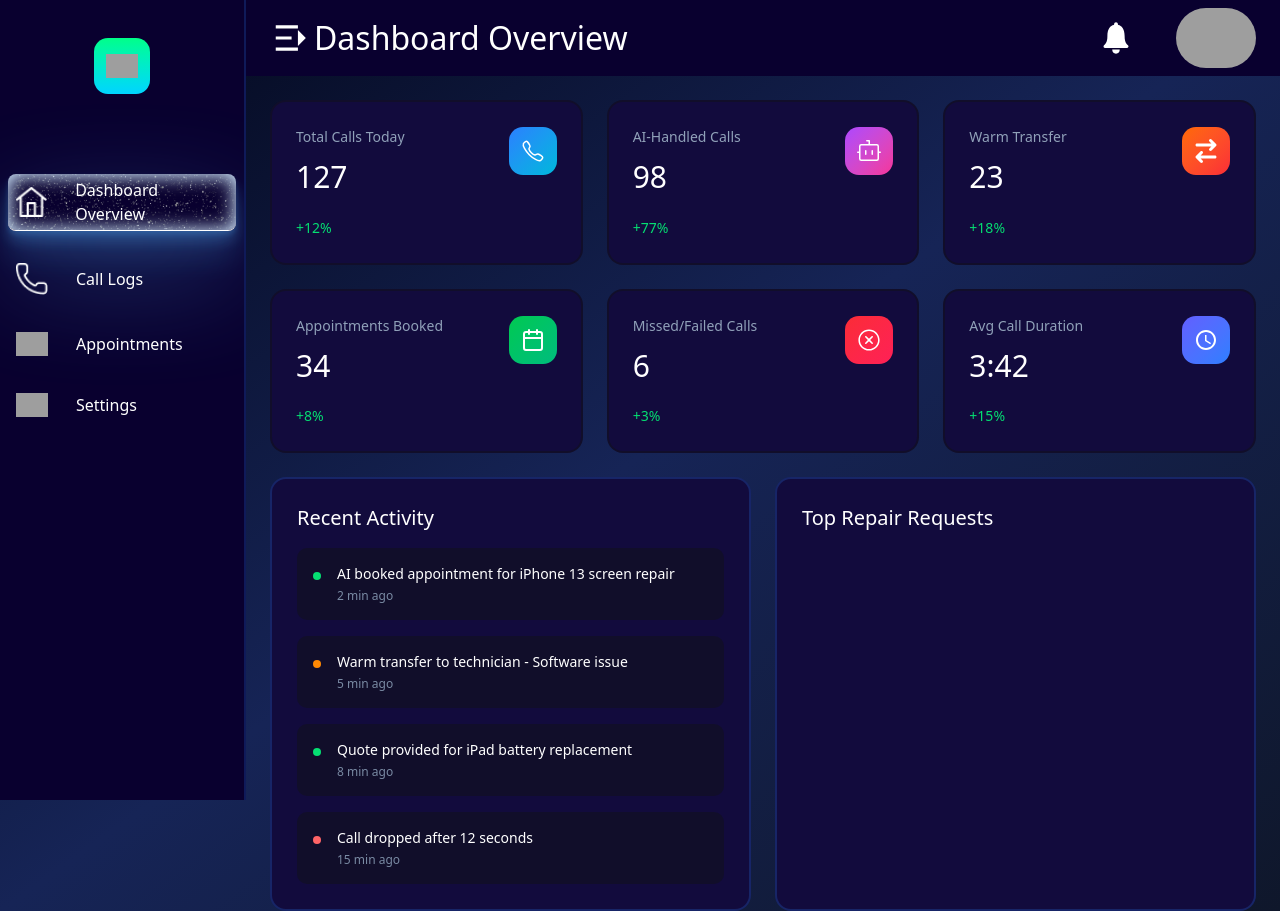
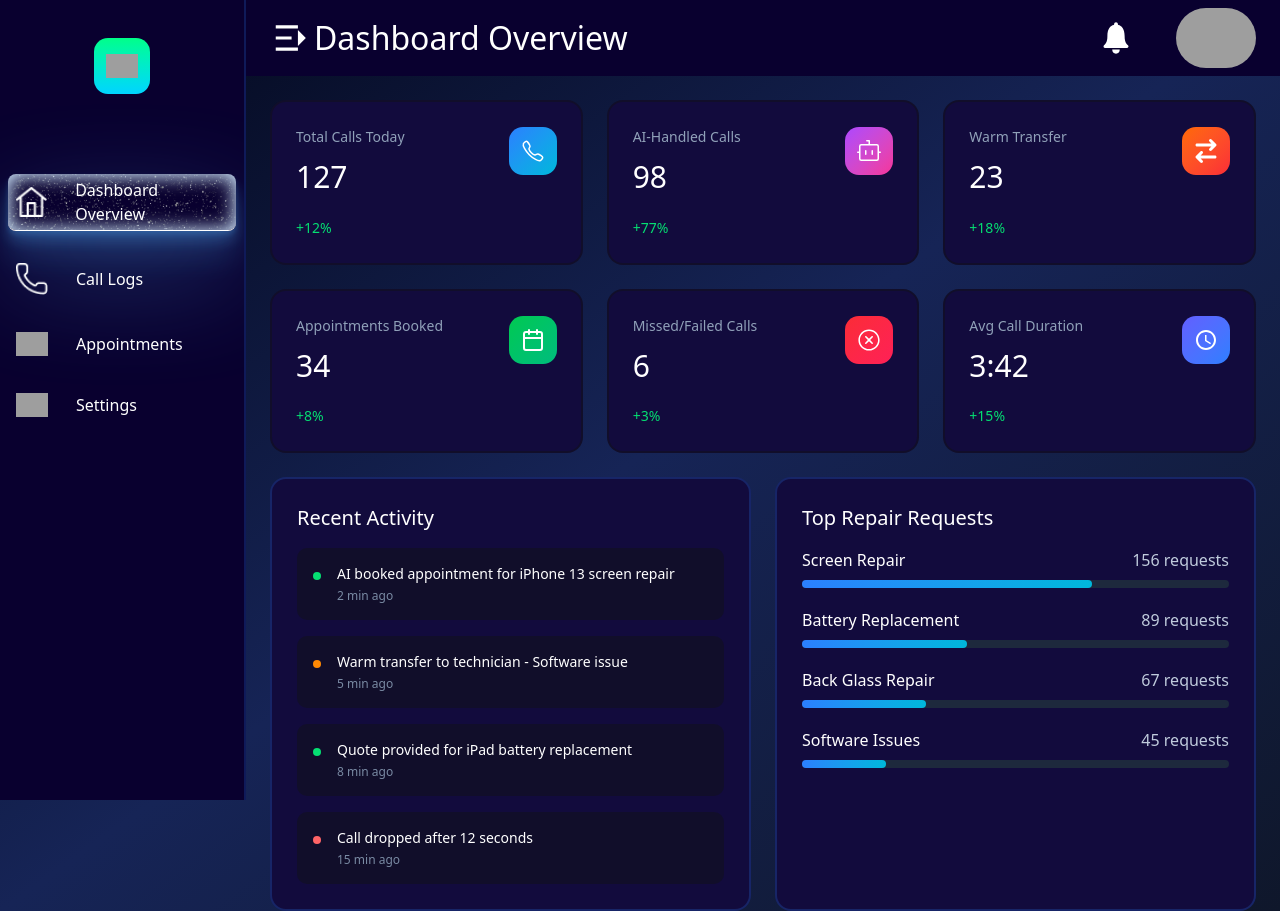
Before and after one commit to Sabbir-75/Dashboard, a React (Vite) app: page / in a window 1280 px wide. Built offline with nearby package versions, Linux system fonts and the light colour scheme; grey boxes are pictures that could not be loaded.

Commit message:
implementation Activity and Request section and  polishing

```diff
--- a/src/Components/Requests/Requests.jsx
+++ b/src/Components/Requests/Requests.jsx
@@ -1,12 +1,66 @@
-import React from 'react';
+import React, { useEffect, useState } from 'react';
 import CardContainer from '../Container/CardContainer/CardContainer';
 
+const repairData = [
+    {
+        id: 1,
+        title: "Screen Repair",
+        value: 156
+    },
+    {
+        id: 2,
+        title: "Battery Replacement",
+        value: 89
+    },
+    {
+        id: 3,
+        title: "Back Glass Repair",
+        value: 67
+    },
+    {
+        id: 4,
+        title: "Software Issues",
+        value: 45
+    },
+];
+
 const Requests = () => {
+    const maxValue = 230;
+    const [animate, setAnimate] = useState(false);
+
+    useEffect(() => {
+         setAnimate(true)
+    }, []);
+
     return (
-         <CardContainer>
+        <CardContainer>
             <h1 className='text-[#FFFFFF] text-xl font-normal'>Top Repair Requests</h1>
+            <div className="space-y-5">
+                {repairData.map((item, index) => {
+                    const percentage = (item.value / maxValue) * 100;
+                    return (
+                        <div key={index}>
+                            <div className="flex justify-between text-white mb-2">
+                                <span>{item.title}</span>
+                                <span className="text-[#C0CCDD]">
+                                    {item.value} requests
+                                </span>
+                            </div>
 
-         </CardContainer>
+                            <div className="w-full h-2 bg-[#1D293D] rounded-full">
+                                <div
+                                    className="h-2 rounded-full bg-gradient-to-r from-[#2B7FFF] to-[#00B8DB] transition-all duration-700"
+                                    style={{
+                                        width: animate ? `${percentage}%` : '0%',
+                                    }}
+                                ></div>
+                            </div>
+                        </div>
+                    )
+                }
+                )}
+            </div>
+        </CardContainer>
     );
 };
 
```
